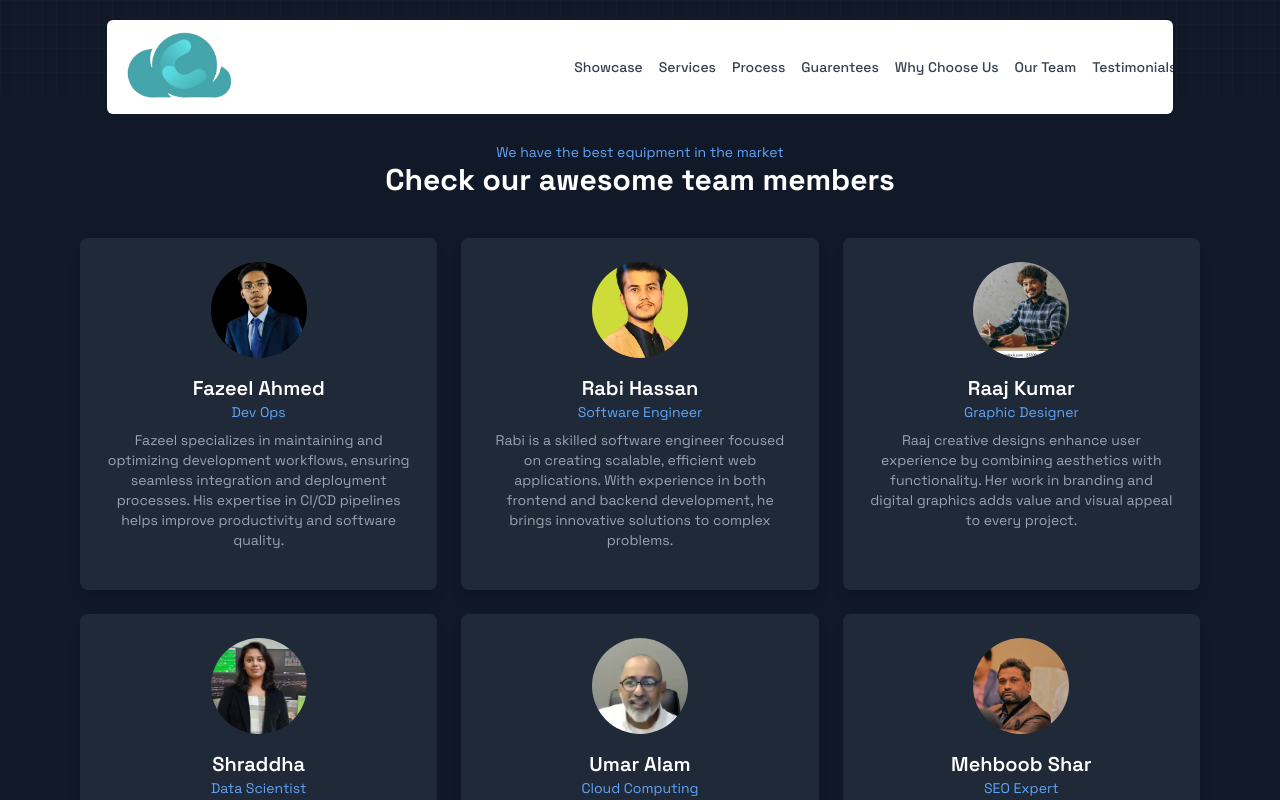
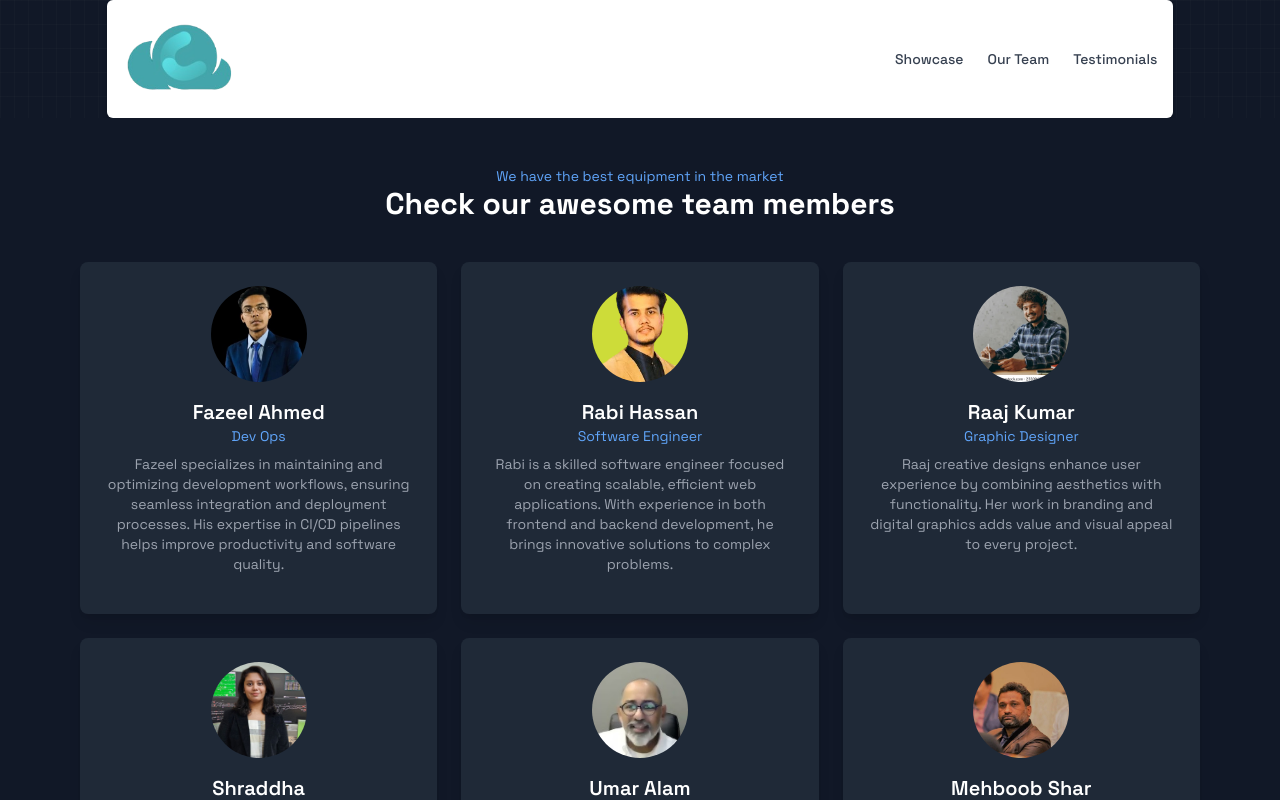
Before and after one commit to rabi-hassan73/software_agency, a Next.js app: page /ourTeam in a window 1280 px wide. Shown: the top 800 px of the page. Built offline with nearby package versions, Linux system fonts and the light colour scheme.

Commit message:
Fix mobile menu to show all items by default

```diff
--- a/app/Testimonials/page.tsx
+++ b/app/Testimonials/page.tsx
@@ -119,10 +119,12 @@ const Testimonials: React.FC = () => {
             return (
               <li key={t.id} className="p-4 bg-gray-100 rounded-lg flex items-start">
                 <Image
-                  src={gravatarUrl}
-                  alt={`${t.name}'s profile`}
-                  className="w-12 h-12 rounded-full mr-4"
-                />
+                src={gravatarUrl}
+                alt={`${t.name}'s profile`}
+                width={50} // Set the width
+                height={50} // Set the height
+                className="rounded-full mr-4"
+              />
                 <div className="flex-1">
                   <div className="flex justify-between items-center">
                     <p className="font-semibold text-lg">
--- a/app/page.tsx
+++ b/app/page.tsx
@@ -15,13 +15,14 @@ import Image from "next/image";
 import Link from "next/link";
 import { PiCheckBold } from "react-icons/pi";
 import { Link as ScrollLink, Element } from "react-scroll";
-import { IconStarFilled } from "@tabler/icons-react";
 import { ShootingStarsAndStarsBackgroundDemo } from "@/components/demos/shooting-stars-demo";
 import LetsMakeThingsHappenSection from "@/components/ui/lets-make-things-happen";
 import { motion } from "framer-motion";
 import Head from "next/head";
 import Footer from "@/components/footer";
 import WhyChooseUs from "@/components/whychooseus";
+import { FaBarsStaggered } from "react-icons/fa6";
+import { useState } from "react";
 
 const services = [
   {
@@ -63,6 +64,16 @@ const services = [
 ];
 
 export default function Home() {
+  const [mobileMenuOpen, setMobileMenuOpen] = useState(false);
+
+  const toggleMenu = () => {
+    setMobileMenuOpen((prev) => !prev);
+  };
+
+  const closeMenu = () => {
+    setMobileMenuOpen(false);
+  };
+
   return (
     <div>
       <Head>
@@ -71,13 +82,10 @@ export default function Home() {
           name="description"
           content="Welcome to nexacloud, your design & development studio. We specialize in creating modern applications and providing cloud services."
         />
-        <meta
-          name="keywords"
-          content="web design, SEO, cloud services, microservices, modern applications, nexacloud, nextcloud"
-        />
       </Head>
 
-      <div className="overflow-clip inset-0 -z-10 h-full w-full bg-[#fafafa] bg-[linear-gradient(to_right,#8080800a_1px,transparent_1px),linear-gradient(to_bottom,#8080800a_1px,transparent_1px)] bg-[size:14px_24px]">
+      <div className="overflow-clip inset-0 -z-10 h-full w-full bg-[#fafafa]">
+        {/* Navbar */}
         <Element
           name="top"
           className="overflow-hidden rounded-[6px] top-5 sticky md:mx-auto z-50 xl:w-5/6 2xl:w-[68%] bg-white flex items-center justify-between py-3 px-4 md:px-4 mx-6"
@@ -91,7 +99,8 @@ export default function Home() {
               className="w-28"
             />
           </Link>
-          <div className="absolute right translate-x-3/4 transform">
+
+          {/* Desktop Links */}
           <div className="hidden md:flex gap-x-5 items-center text-gray-700 font-medium text-sm cursor-pointer">
             <Link href={"/showcase"} className="hover:text-blue-500">
               Showcase
@@ -131,8 +140,36 @@ export default function Home() {
               Testimonials
             </Link>
           </div>
+
+          {/* Mobile Menu Icon */}
+          <div className="md:hidden">
+            <FaBarsStaggered
+              className="text-gray-700 text-2xl cursor-pointer"
+              onClick={() => setMobileMenuOpen((prev) => !prev)} // Toggle the state
+            />
           </div>
         </Element>
+
+        {/* Mobile Menu */}
+        {mobileMenuOpen && (
+          <div className="md:hidden absolute top-20 left-0 w-full bg-white shadow-md p-4 z-50">
+            <nav className="flex flex-col space-y-4 text-gray-700 font-medium text-sm">
+              <Link href={"/showcase"} onClick={() => setMobileMenuOpen(false)}>
+                Showcase
+              </Link>
+
+              <Link href={"/ourTeam"} onClick={() => setMobileMenuOpen(false)}>
+                Our Team
+              </Link>
+              <Link
+                href={"/Testimonials"}
+                onClick={() => setMobileMenuOpen(false)}
+              >
+                Testimonials
+              </Link>
+            </nav>
+          </div>
+        )}
 
         <main className="md:pb-6">
           <div className="md:px-0 mx-6 xl:w-4/5 2xl:w-[68%] md:mx-auto mt-14">
@@ -351,7 +388,6 @@ export default function Home() {
 
         <Element name="WhyChooseUs">
           <WhyChooseUs />
-
         </Element>
 
         <Element name="guarentees">
--- a/components/showcase-navbar.tsx
+++ b/components/showcase-navbar.tsx
@@ -1,88 +1,92 @@
-'use client'
+'use client';
+import { useState } from "react";
 import Image from "next/image";
 import Link from "next/link";
-import Testimonials from "./Testimonials";
+import { FaBarsStaggered } from "react-icons/fa6";
 
 const ShowcaseNavbar = () => {
+  const [mobileMenuOpen, setMobileMenuOpen] = useState(false);
+
+  // Toggle mobile menu visibility
+  const toggleMenu = () => {
+    setMobileMenuOpen((prev) => !prev);
+  };
+
   return (
-    <div
+    <header
       className="
         overflow-hidden
-      p-10
-
-
+        p-6
         rounded-[6px]
         top-5
-    sticky
+
         md:mx-auto
-
-    transform
         z-50
         xl:w-5/6
         2xl:w-[68%]
-
-
         bg-white
         flex
         items-center
-    justify-between py-3
+        justify-between
+        shadow-md
         px-4
-    md:px-4
         mx-6
-
       "
     >
+      {/* Logo */}
       <Link href="/">
         <Image
           src="/logo/nexacloud.png"
-        alt="Bird Logo"
+          alt="NexaCloud Logo"
           width={1000}
           height={1000}
           className="w-28"
         />
       </Link>
 
-      <div className="absolute right translate-x-3/4 transform">
-        <div className="hidden md:flex gap-x-4 2xl:gap-x-10 items-center text-gray-700 font-medium text-sm ">
-          <Link
-            href="/showcase"
-            className="
-          hover:text-blue-500
-          "
-          >
+      {/* Desktop Navigation */}
+      <nav className="hidden md:flex gap-x-6 2xl:gap-x-10 items-center text-gray-700 font-medium text-sm">
+        <Link href="/showcase" className="hover:text-blue-500">
           Showcase
         </Link>
-             <Link href="/" className="hover:text-blue-500">
-            Services
-          </Link>
-          <Link href="/" className="hover:text-blue-500">
-           Process
-          </Link>
-          <Link href="/" className="hover:text-blue-500">
-            Guarentees
-          </Link>
-           <Link
-            href="/"
-            className="hover:text-blue-500"
-          >
-            Why Choose Us
-          </Link>
-          <Link
-            href="/ourTeam"
-            className="hover:text-blue-500"
-          >
+
+        <Link href="/ourTeam" className="hover:text-blue-500">
           Our Team
         </Link>
-          <Link
-            href={"/Testimonials"}
-            className="hover:text-blue-500"
-          >
+        <Link href="/Testimonials" className="hover:text-blue-500">
           Testimonials
         </Link>
+      </nav>
 
+      {/* Mobile Menu Icon */}
+      <div className="md:hidden">
+        <FaBarsStaggered
+          className="text-gray-700 text-2xl cursor-pointer"
+          onClick={toggleMenu}
+        />
       </div>
+
+      {/* Mobile Menu */}
+      {mobileMenuOpen && (
+        <div className="absolute top-16 left-0 w-full bg-white shadow-lg p-4 z-50">
+          <nav className="flex flex-col space-y-4 text-gray-700 font-medium text-sm">
+            {/* Show all menu items */}
+            <Link href="/" className="hover:text-blue-500">
+              Home
+            </Link>
+            <Link href="/showcase" className="hover:text-blue-500">
+              Showcase
+            </Link>
+            <Link href="/ourTeam" className="hover:text-blue-500">
+              Our Team
+            </Link>
+            <Link href="/Testimonials" className="hover:text-blue-500">
+              Testimonials
+            </Link>
+          </nav>
         </div>
-    </div>
+      )}
+    </header>
   );
 };
 
--- a/next.config.mjs
+++ b/next.config.mjs
@@ -1,4 +1,8 @@
 /** @type {import('next').NextConfig} */
-const nextConfig = {};
+const nextConfig = {
+    images: {
+      domains: ['s.gravatar.com'], // Add Gravatar's domain here
+    },
+  };
 
-export default nextConfig;
+  export default nextConfig;
```
Lines whose indentation alone changed are shown as unchanged.
